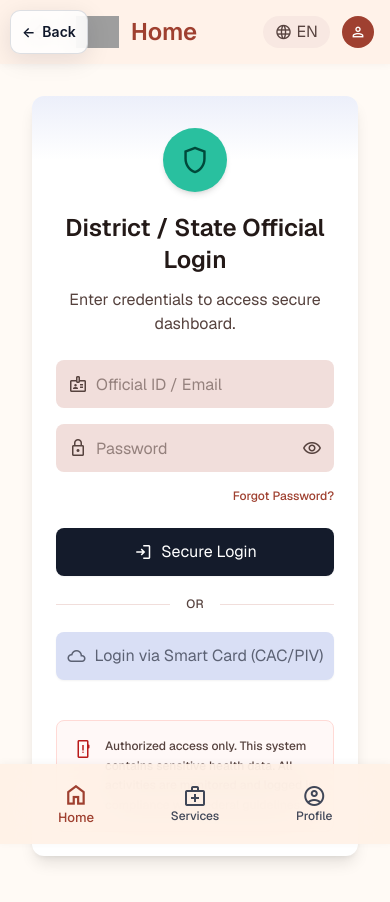
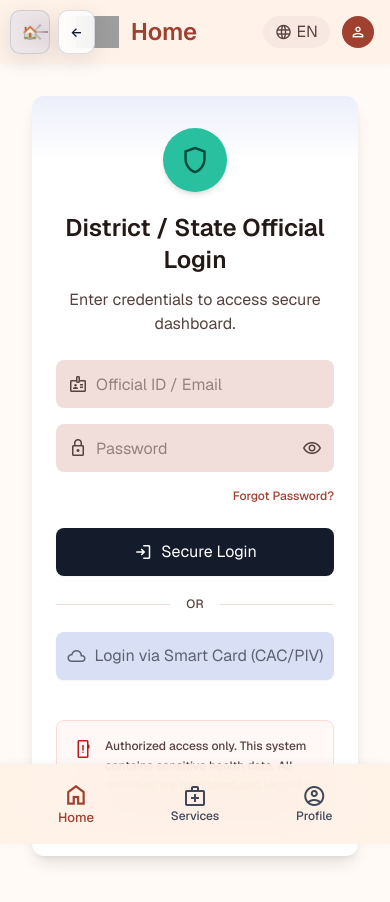
Before and after one commit to Paramjeet-pmt/Asha_Health, a plain HTML site: page auth/admin_login/index.html in a window 390 px wide. Drawn offline with nearby package versions, Linux system fonts and the light colour scheme; grey boxes are pictures that could not be loaded.

Commit message:
Enhance navigation: add Home button to all pages for seamless site navigation

```diff
--- a/asha-navigation.css
+++ b/asha-navigation.css
@@ -1,15 +1,15 @@
 /* ASHA unified navigation layer */
-.asha-back-wrap {
+.asha-nav-wrap {
   position: fixed;
   top: 18px;
   left: 18px;
   z-index: 99999;
   display: flex;
   align-items: center;
-  gap: 8px;
+  gap: 10px;
 }
 
-.asha-back-btn {
+.asha-nav-btn {
   appearance: none;
   border: 1px solid rgba(100, 116, 139, .22);
   background: rgba(255, 255, 255, .86);
@@ -26,31 +26,46 @@
   cursor: pointer;
   box-shadow: 0 6px 24px rgba(15, 23, 42, .10);
   transition: transform .16s ease, box-shadow .16s ease, background .16s ease;
+  text-decoration: none;
 }
 
-.asha-back-btn:hover {
+.asha-nav-btn:hover {
   transform: translateY(-1px);
   box-shadow: 0 10px 28px rgba(15, 23, 42, .14);
   background: #fff
 }
 
-.asha-back-btn:active {
+.asha-nav-btn:active {
   transform: translateY(0) scale(.98)
 }
 
-.asha-back-btn:focus-visible {
+.asha-nav-btn:focus-visible {
   outline: 3px solid rgba(37, 99, 235, .28);
   outline-offset: 2px
 }
 
+.asha-home-btn {
+  background: rgba(37, 99, 235, .08);
+}
+
+.asha-home-btn:hover {
+  background: rgba(37, 99, 235, .15);
+}
+
 @media(max-width:640px) {
-  .asha-back-wrap {
+  .asha-nav-wrap {
     top: 10px;
-    left: 10px
+    left: 10px;
+    gap: 8px;
   }
 
-  .asha-back-btn {
+  .asha-nav-btn {
     padding: 0 11px;
-    border-radius: 10px
+    border-radius: 10px;
+    font-size: 13px;
+  }
+
+  .asha-nav-btn span:last-child {
+    display: none;
   }
 }
--- a/asha-navigation.js
+++ b/asha-navigation.js
@@ -1,8 +1,19 @@
 
 (function () {
   const root = document.createElement('div');
-  root.className = 'asha-back-wrap';
-  root.innerHTML = '<button class="asha-back-btn" type="button" aria-label="Go back"><span aria-hidden="true">←</span><span>Back</span></button>';
+  root.className = 'asha-nav-wrap';
+
+  // Create navigation container with Home and Back buttons
+  root.innerHTML = `
+    <a href="/" class="asha-nav-btn asha-home-btn" aria-label="Go to Home">
+      <span aria-hidden="true">🏠</span>
+      <span>Home</span>
+    </a>
+    <button class="asha-nav-btn asha-back-btn" type="button" aria-label="Go back">
+      <span aria-hidden="true">←</span>
+      <span>Back</span>
+    </button>
+  `;
   document.body.appendChild(root);
 
   const path = location.pathname.split('/').filter(Boolean);
@@ -15,17 +26,25 @@
     'welcome_to_rural_health_connect',
     'patient_login_1',
     'patient_login_2',
-    'admin_secure_login_mobile'
+    'patient_login_variant_1',
+    'patient_login_variant_2',
+    'admin_secure_login_mobile',
+    'admin_login',
+    'loading_screen'
   ]);
 
-  if (noBack.has(current)) root.style.display = 'none';
+  // Hide back button on splash/login pages, but keep home button visible
+  if (noBack.has(current)) {
+    document.querySelector('.asha-back-btn').style.display = 'none';
+  }
 
-  root.querySelector('button').addEventListener('click', function () {
+  // Back button functionality
+  document.querySelector('.asha-back-btn').addEventListener('click', function () {
     if (history.length > 1 && document.referrer && new URL(document.referrer).origin === location.origin) {
       history.back();
     } else {
-      const fallback = document.referrer ? document.referrer : '../';
-      location.href = fallback;
+      // Fallback: go to home
+      location.href = '/';
     }
   });
 
```
